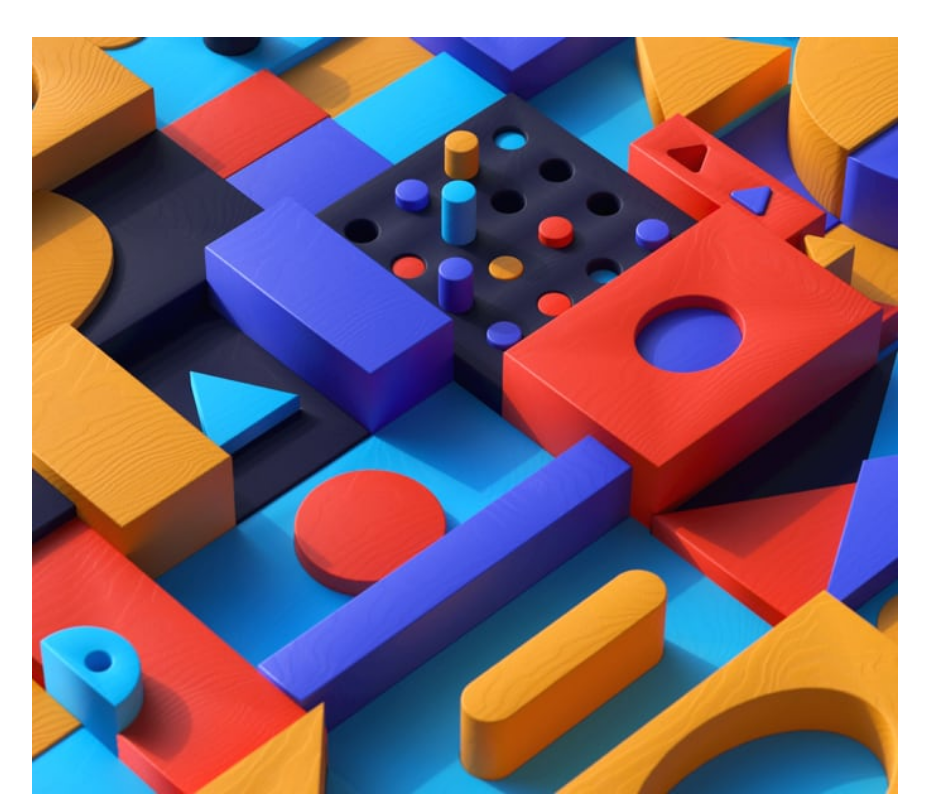
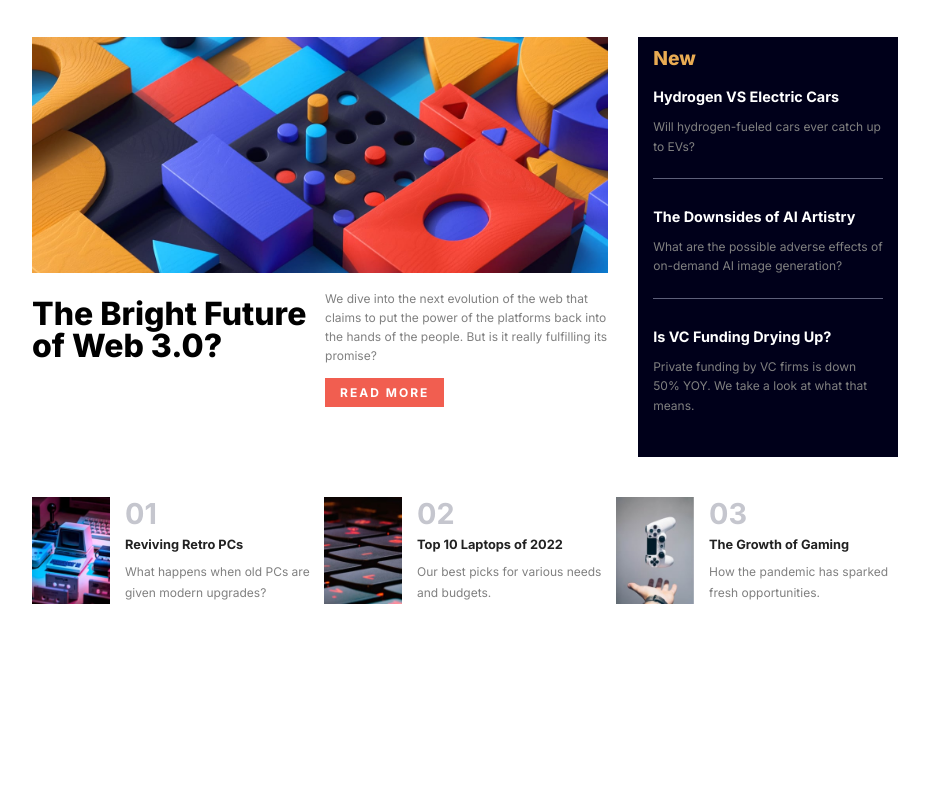
Before and after one commit to hesham3la2/news-homepage-main, a plain HTML site: page index.html in a window 1280 px wide. Shown: the part 43-839 px from the top of the page, without its empty margins (175-1104 px from the left). After the commit the page ends 800 px from the top, so only its background shows below. Drawn offline with Linux system fonts and the light colour scheme.

Commit message:
desktop version

```diff
--- a/css/style.css
+++ b/css/style.css
@@ -63,11 +63,139 @@ p {
   display: block;
 }
 .header .container nav.open--nav .side-menu {
-  position: absolute;
   right: 0;
   opacity: 1;
-  transform: translateX(0%);
 }
+
+.main .cover .mobile {
+  display: none;
+}
+
+.main {
+  margin-top: 40px;
+}
+
+.main .container {
+  display: grid;
+  grid-template-columns: calc(70% - 30px) 30%;
+  gap: 30px;
+}
+
+.main .cover .cover-image {
+  width: 100%;
+  object-fit: cover;
+  object-position: top center;
+}
+
+.main .cover .title {
+  font-size: 2rem;
+  font-weight: 800;
+  margin-top: 0 0 10px;
+  line-height: 1;
+}
+
+@media (min-width: 376px) {
+  .main .cover .text {
+    display: flex;
+    gap: 10px;
+  }
+
+  .main .cover .text h1 {
+    flex: 1;
+  }
+  .main .cover .text div {
+    flex: 1;
+  }
+}
+
+.main .cover button {
+  appearance: none;
+  border: none;
+  outline: none;
+  background-color: hsl(5, 85%, 63%);
+  color: white;
+  text-transform: uppercase;
+  font-size: 0.75rem;
+  font-weight: 700;
+  padding: 8px 15px;
+  letter-spacing: 2px;
+}
+
+.main .aside {
+  padding: 10px 15px;
+  background-color: hsl(240, 100%, 5%);
+}
+
+.main .aside > h1 {
+  margin: 0;
+  color: hsl(35, 77%, 62%);
+  font-size: 1.2rem;
+  font-weight: 800;
+  text-transform: capitalize;
+}
+
+.main .aside .cards {
+  display: flex;
+  flex-direction: column;
+}
+
+.main .aside .cards .card {
+  margin: 20px 0 10px;
+  padding-bottom: 10px;
+}
+
+.main .aside .cards .card:not(:last-child) {
+  border-bottom: solid 1px hsl(236, 13%, 42%);
+}
+
+.main .aside .cards .card h3 {
+  color: white;
+  font-weight: 700;
+  font-size: 0.9rem;
+  margin: 0;
+}
+
+.services {
+  margin-top: 40px;
+}
+
+.services .container {
+  display: grid;
+  grid-template-columns: repeat(auto-fill, minmax(260px, 1fr));
+  gap: 10px;
+}
+
+.services .service {
+  display: flex;
+  margin-bottom: 20px;
+}
+
+.services .service img {
+  width: 78px;
+  margin-right: 15px;
+}
+
+.services .service .text h1 {
+  font-size: 1.8rem;
+  color: hsl(233, 8%, 79%);
+  margin: 0;
+}
+
+.services .service .text h3 {
+  font-size: 0.8rem;
+  color: #222;
+  margin: 8px 0;
+  font-weight: 700;
+}
+.services .service .text p {
+  line-height: 1.8;
+  margin: 0;
+}
+/* - Mobile: 375px
+
+
+
+- Desktop: 1440px */
 
 @media (max-width: 376px) {
   .header .container nav .menu {
@@ -109,8 +237,7 @@ p {
     background-color: white;
     padding: 10px;
     top: 0;
-    right: 0;
-    transform: translateX(100%);
+    right: -80%;
     z-index: 2;
     box-shadow: 0 2px 4px rgba(0, 0, 0, 0.2);
   }
@@ -142,104 +269,16 @@ p {
     display: flex;
     flex-direction: column;
   }
+
+  .main .container {
+    grid-template-columns: 1fr;
+  }
+
+  .main .cover .mobile {
+    display: block;
+  }
+
+  .main .cover .desktop {
+    display: none;
+  }
 }
-
-.main {
-  margin-top: 40px;
-}
-
-.main .cover .cover-image {
-  width: 100%;
-  object-fit: cover;
-  object-position: top center;
-}
-
-.main .cover .title {
-  font-size: 2rem;
-  font-weight: 800;
-  margin-top: 0 0 10px;
-  line-height: 1;
-}
-
-.main .cover button {
-  appearance: none;
-  border: none;
-  outline: none;
-  background-color: hsl(5, 85%, 63%);
-  color: white;
-  text-transform: uppercase;
-  font-size: 0.75rem;
-  font-weight: 700;
-  padding: 8px 15px;
-  letter-spacing: 2px;
-}
-
-.main .aside {
-  margin-top: 40px;
-  padding: 10px 15px;
-  background-color: hsl(240, 100%, 5%);
-}
-
-.main .aside > h1 {
-  margin: 0;
-  color: hsl(35, 77%, 62%);
-  font-size: 1.2rem;
-  font-weight: 800;
-  text-transform: capitalize;
-}
-
-.main .aside .cards {
-  display: flex;
-  flex-direction: column;
-}
-
-.main .aside .cards .card {
-  margin: 20px 0 10px;
-  padding-bottom: 10px;
-}
-
-.main .aside .cards .card:not(:last-child) {
-  border-bottom: solid 1px hsl(236, 13%, 42%);
-}
-
-.main .aside .cards .card h3 {
-  color: white;
-  font-weight: 700;
-  font-size: 0.9rem;
-  margin: 0;
-}
-
-.services {
-  margin-top: 40px;
-}
-.services .service {
-  display: flex;
-  margin-bottom: 20px;
-}
-
-.services .service img {
-  width: 78px;
-  margin-right: 15px;
-}
-
-.services .service .text h1 {
-  font-size: 1.8rem;
-  color: hsl(233, 8%, 79%);
-  margin: 0;
-}
-
-.services .service .text h3 {
-  font-size: 0.8rem;
-  color: #222;
-  margin: 8px 0;
-  font-weight: 700;
-}
-.services .service .text p {
-  line-height: 1.8;
-  margin: 0;
-}
-/* - Mobile: 375px
-
-
-
-- Desktop: 1440px */
--- a/index.html
+++ b/index.html
@@ -57,17 +57,26 @@
       <div class="container">
         <div class="cover">
           <img
-            class="cover-image"
+            class="cover-image mobile"
             src="assets/images/image-web-3-mobile.jpg"
             alt="cover picture"
           />
-          <h1 class="title">The Bright Future of Web 3.0?</h1>
-          <p>
-            We dive into the next evolution of the web that claims to put the
-            power of the platforms back into the hands of the people. But is it
-            really fulfilling its promise?
-          </p>
-          <button>read more</button>
+          <img
+            class="cover-image desktop"
+            src="assets/images/image-web-3-desktop.jpg"
+            alt="cover picture"
+          />
+          <div class="text">
+            <h1 class="title">The Bright Future of Web 3.0?</h1>
+            <div>
+              <p>
+                We dive into the next evolution of the web that claims to put
+                the power of the platforms back into the hands of the people.
+                But is it really fulfilling its promise?
+              </p>
+              <button>read more</button>
+            </div>
+          </div>
         </div>
         <div class="aside">
           <h1>New</h1>
```
